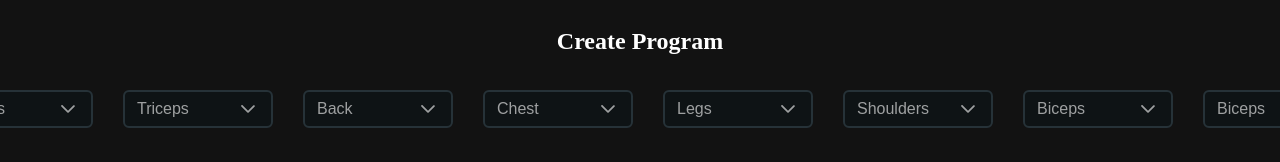
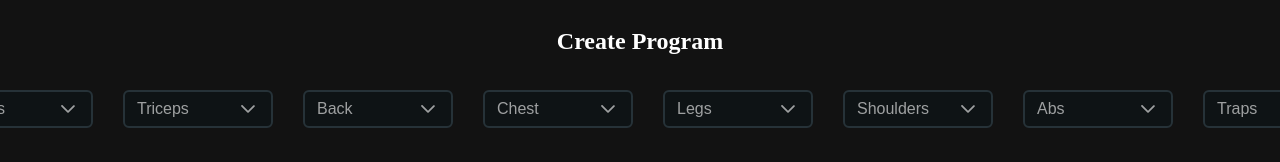
Before and after one commit to Nader-cpu/gym, a React (Create React App) app: page / in a window 1280 px wide. Shown: the top 162 px of the page. Built offline with nearby package versions, Linux system fonts and the light colour scheme; a web font is replaced by a local one.

Commit message:
App.js and data.js

```diff
--- a/src/App.js
+++ b/src/App.js
@@ -61,14 +61,14 @@ function App() {
 					change={setSelectedExercises}
 				/>
 				<GenericDropdown
-					placeHolder={"Biceps"}
-					exercises={data.biceps}
+					placeHolder={"Abs"}
+					exercises={data.abs}
 					selectedExercises={selectedExercises}
 					change={setSelectedExercises}
 				/>
 				<GenericDropdown
-					placeHolder={"Biceps"}
-					exercises={data.biceps}
+					placeHolder={"Traps"}
+					exercises={data.traps}
 					selectedExercises={selectedExercises}
 					change={setSelectedExercises}
 				/>
--- a/src/components/data.js
+++ b/src/components/data.js
@@ -149,6 +149,51 @@ const data = {
 			sets: "12-10-8",
 		},
 	],
+
+	abs: [
+		{
+			name: "Pilates",
+			muscleGroup: "Abs",
+			sets: "12-10-8",
+		},
+		{
+			name: "Plank Poses",
+			muscleGroup: "Abs",
+			sets: "12-10-8",
+		},
+		{
+			name: "Get Moving",
+			muscleGroup: "Abs",
+			sets: "12-10-8",
+		},
+		{
+			name: "Torso Twist",
+			muscleGroup: "Abs",
+			sets: "12-10-8",
+		},
+	],
+	traps: [
+		{
+			name: "Face Pull",
+			muscleGroup: "Traps",
+			sets: "12-10-8",
+		},
+		{
+			name: "Incline Dumbbell Row",
+			muscleGroup: "Traps",
+			sets: "12-10-8",
+		},
+		{
+			name: "Dumbbell Military Press",
+			muscleGroup: "Traps",
+			sets: "12-10-8",
+		},
+		{
+			name: "Dumbbell Snatch",
+			muscleGroup: "Traps",
+			sets: "12-10-8",
+		},
+	],
 };
 
 export default data;
```
Lines whose indentation alone changed are shown as unchanged.
